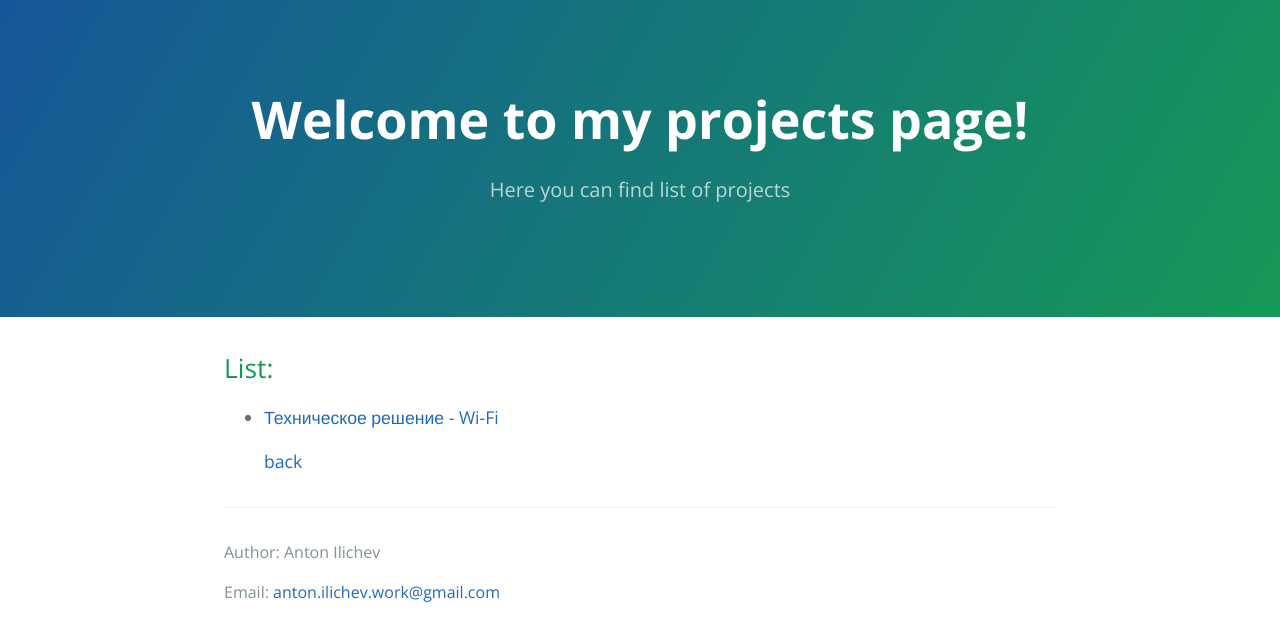
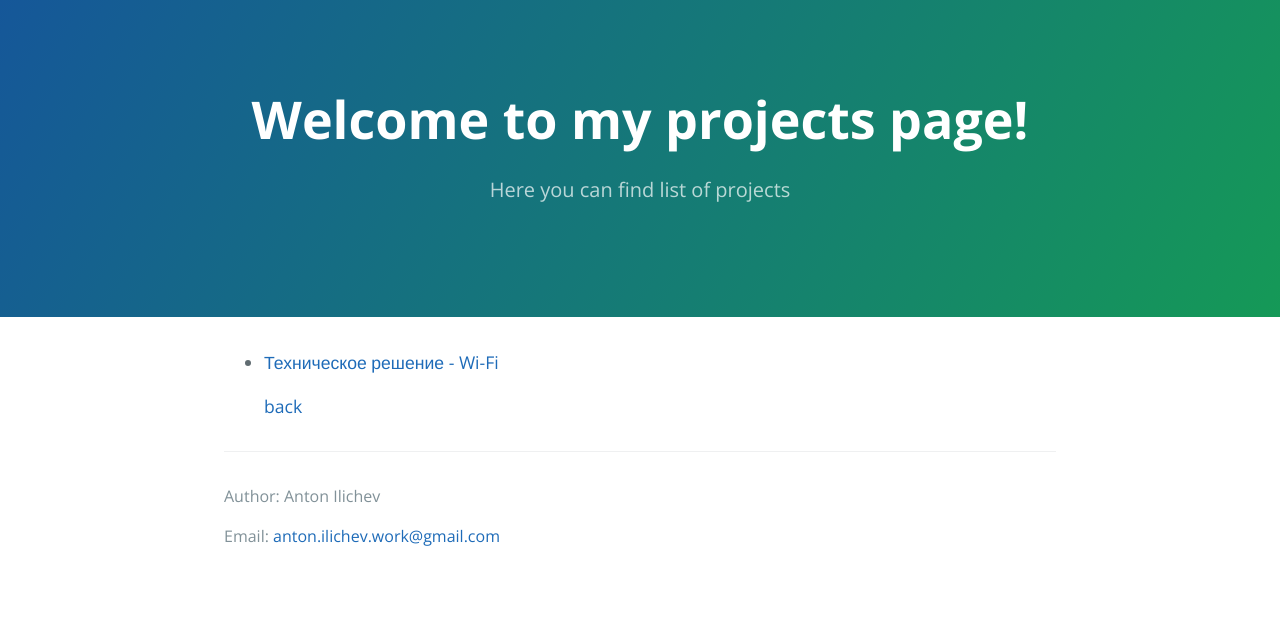
Before and after one commit to Antochino/Antochino.github.io, a Jekyll site: the page built from projects.md, in a window 1280 px wide. Shown: the top 641 px of the page. Built offline with Jekyll 4.4.1, drawn with Linux system fonts in a browser that asks for light colours.

Commit message:
Update projects.md

```diff
--- a/projects.md
+++ b/projects.md
@@ -3,7 +3,6 @@ layout: default
 title: Welcome to my projects page!
 description: Here you can find list of projects
 ---
-## List:
 
 * [Техническое решение - Wi-Fi](https://drive.google.com/file/d/11LRbAZjNweg41XpWzFcBZFOsHjzq1MX8/view?usp=sharing)
 
```
